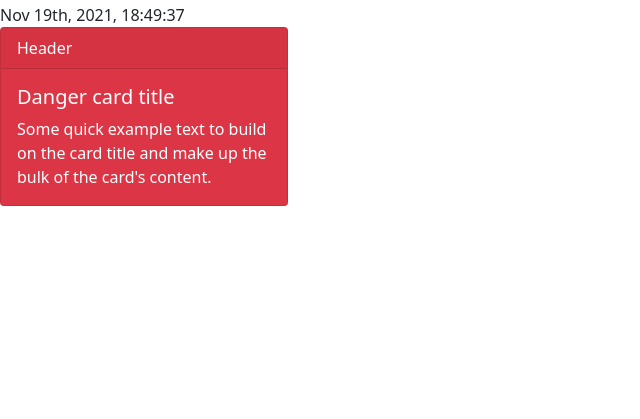
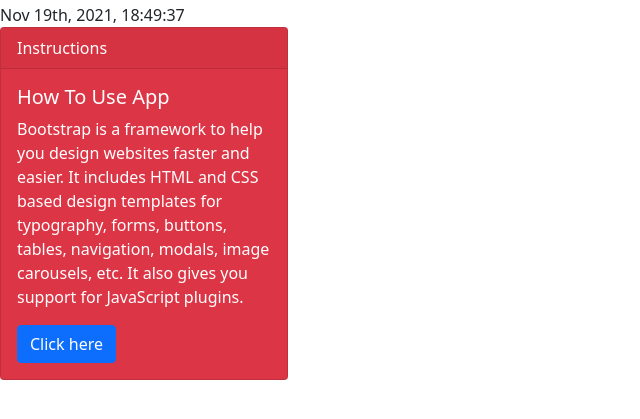
Before and after one commit to jamierose528/mini-project-nov-18, a plain HTML site: page index.html in a window 1280 px wide. Shown: the part 53-472 px from the top of the page, without its empty margins (0-640 px from the left). Drawn offline with nearby package versions, Linux system fonts and the light colour scheme.

Commit message:
added button

```diff
--- a/index.html
+++ b/index.html
@@ -5,7 +5,7 @@
     <meta http-equiv="X-UA-Compatible" content="IE=edge">
     <meta name="viewport" content="width=device-width, initial-scale=1.0">
     <link href="https://cdn.jsdelivr.net/npm/bootstrap@5.1.3/dist/css/bootstrap.min.css" rel="stylesheet" integrity="sha384-1BmE4kWBq78iYhFldvKuhfTAU6auU8tT94WrHftjDbrCEXSU1oBoqyl2QvZ6jIW3" crossorigin="anonymous">
-    <link ref="stylesheet" href="assets/style.css">
+    <link rel="stylesheet" href="/assets/style.css">
     <script
     type="text/javascript"
     src="https://cdnjs.cloudflare.com/ajax/libs/moment.js/2.27.0/moment.min.js"
@@ -21,10 +21,11 @@
     <h1>Welcome Users</h1>
     <div id="current-time-day"></div>
     <div class="card text-white bg-danger mb-3" style="max-width: 18rem;">
-        <div class="card-header">Header</div>
+        <div class="card-header">Instructions</div>
         <div class="card-body">
-          <h5 class="card-title">Danger card title</h5>
-          <p class="card-text">Some quick example text to build on the card title and make up the bulk of the card's content.</p>
+          <h5 class="card-title">How To Use App</h5>
+          <p class="card-text">Bootstrap is a framework to help you design websites faster and easier. It includes HTML and CSS based design templates for typography, forms, buttons, tables, navigation, modals, image carousels, etc. It also gives you support for JavaScript plugins.</p>
+          <a href="#" class="btn btn-primary">Click here</a>
         </div>
 
     <script src="assets/java.js"></script>
--- a/style.css
+++ b/style.css
@@ -0,0 +1,4 @@
+.card-body {
+   justify-content: center;
+   color: blue;
+}
```
